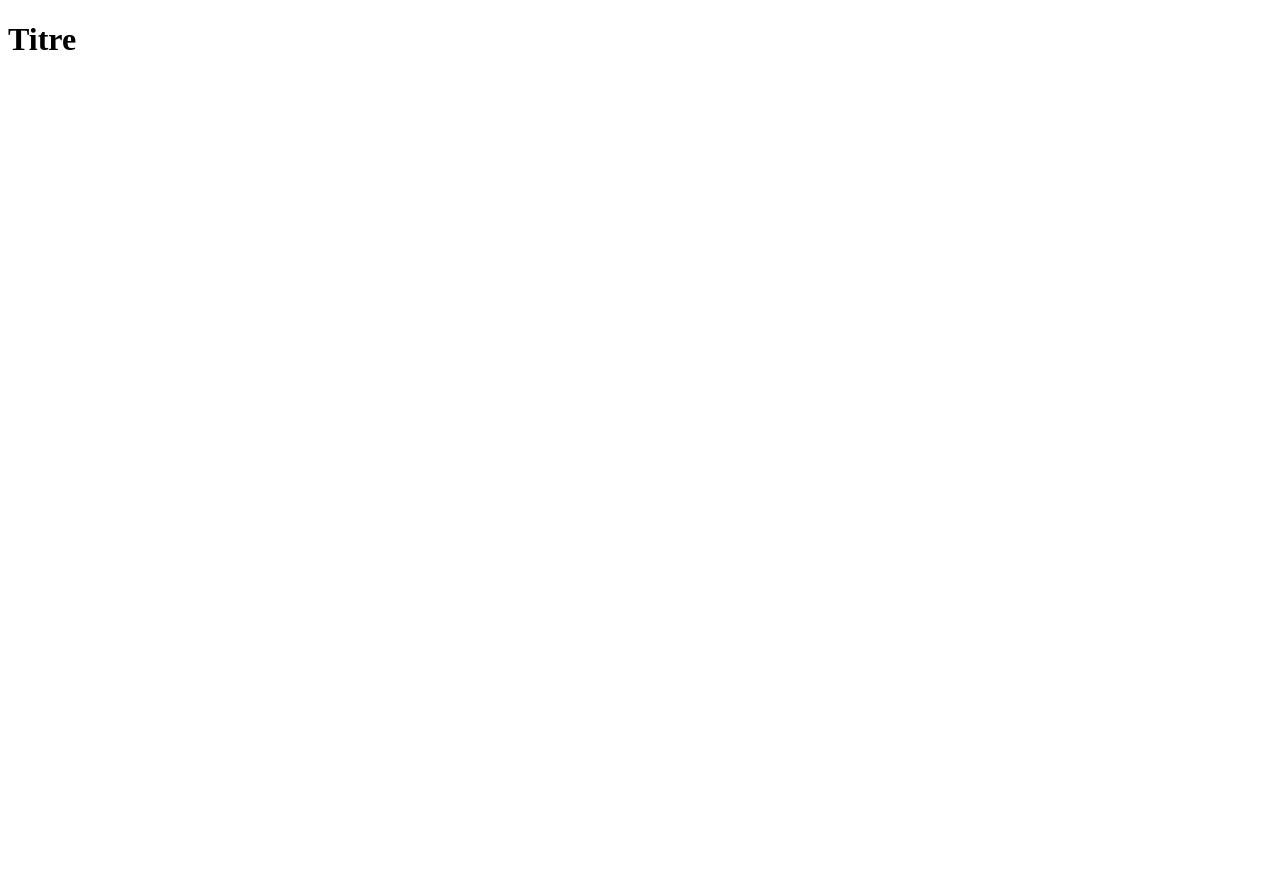
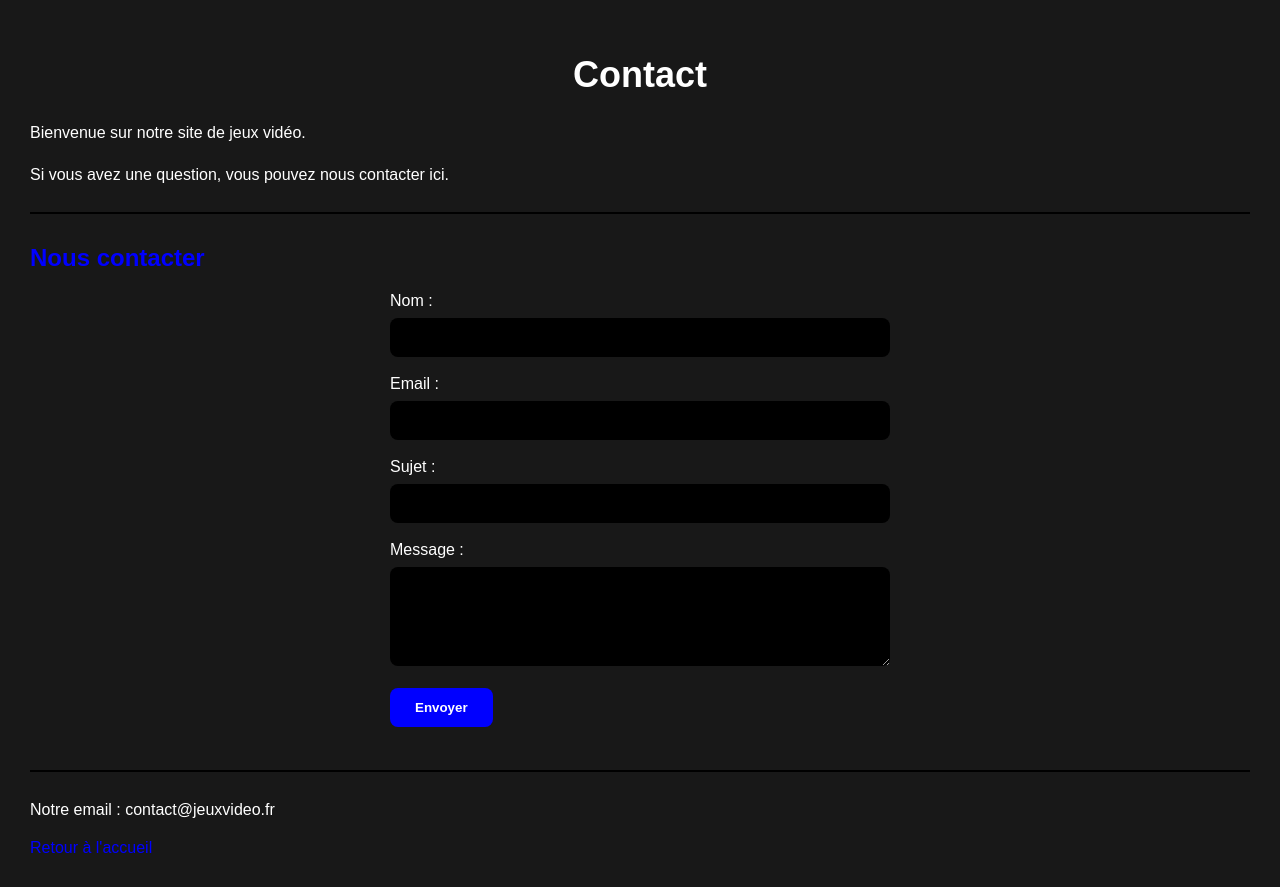
Before and after one commit to kananiwassim8-ops/GameNews, a plain HTML site: page Contact/contact.html in a window 1280 px wide. Before the commit the page ends 800 px from the top, so only its background shows below. Drawn offline with Linux system fonts and the light colour scheme.

Commit message:
premier push pour la page contact

```diff
--- a/Contact/contact.css
+++ b/Contact/contact.css
@@ -0,0 +1,69 @@
+body {
+    font-family: Arial, sans-serif;
+    background-color: #181818;
+    color: white;
+    margin: 0;
+    padding: 30px;
+}
+
+h1 {
+    text-align: center;
+    color: rgb(255, 255, 255);
+    font-size: 36px;
+}
+
+h2 {
+    color: blue;
+    margin-top: 30px;
+}
+
+p {
+    font-size: 16px;
+    line-height: 1.6;
+}
+
+hr {
+    border: 1px solid black;
+    margin: 25px 0;
+}
+
+form {
+    max-width: 500px;
+    margin: auto;
+}
+
+input[type="text"],
+input[type="email"],
+textarea {
+    width: 100%;
+    padding: 12px;
+    margin-top: 8px;
+    border: 1px solid blue;
+    border-radius: 8px;
+    background-color: black;
+    color: white;
+    box-sizing: border-box;
+}
+
+input[type="submit"] {
+    background-color: blue;
+    color: white;
+    padding: 12px 25px;
+    border: none;
+    border-radius: 8px;
+    cursor: pointer;
+    font-weight: bold;
+}
+
+input[type="submit"]:hover {
+    background-color: blueviolet;
+}
+
+a {
+    color: blue;
+    text-decoration: none;
+}
+
+a:hover {
+    text-decoration: underline;
+}
--- a/Contact/contact.html
+++ b/Contact/contact.html
@@ -1,11 +1,44 @@
+
 <!DOCTYPE html>
-<html lang="en">
+<html lang="fr">
 <head>
+    <link rel="stylesheet" type="text/css" href="contact.css">
     <meta charset="UTF-8">
-    <meta name="viewport" content="width=device-width, initial-scale=1.0">
-    <title>Document</title>
+    <title>Contact</title>
 </head>
 <body>
-    <h1>Titre</h1>
+
+    <h1>Contact</h1>
+
+    <p>Bienvenue sur notre site de jeux vidéo.</p>
+    <p>Si vous avez une question, vous pouvez nous contacter ici.</p>
+
+    <hr>
+
+    <h2>Nous contacter</h2>
+
+    <form>
+        Nom : <br>
+        <input type="text" style="border:none;"><br><br>
+
+        Email : <br>
+        <input type="email" style="border:none;"><br><br>
+
+        Sujet : <br>
+        <input type="text" style="border:none;"><br><br>
+
+        Message : <br>
+        <textarea rows="5" cols="30" style="border:none;"></textarea><br><br>
+
+        <input type="submit" value="Envoyer">
+    </form>
+
+    <br>
+    <hr>
+
+    <p>Notre email : contact@jeuxvideo.fr</p>
+
+    <a href="index.html">Retour à l'accueil</a>
+
 </body>
 </html>
```
